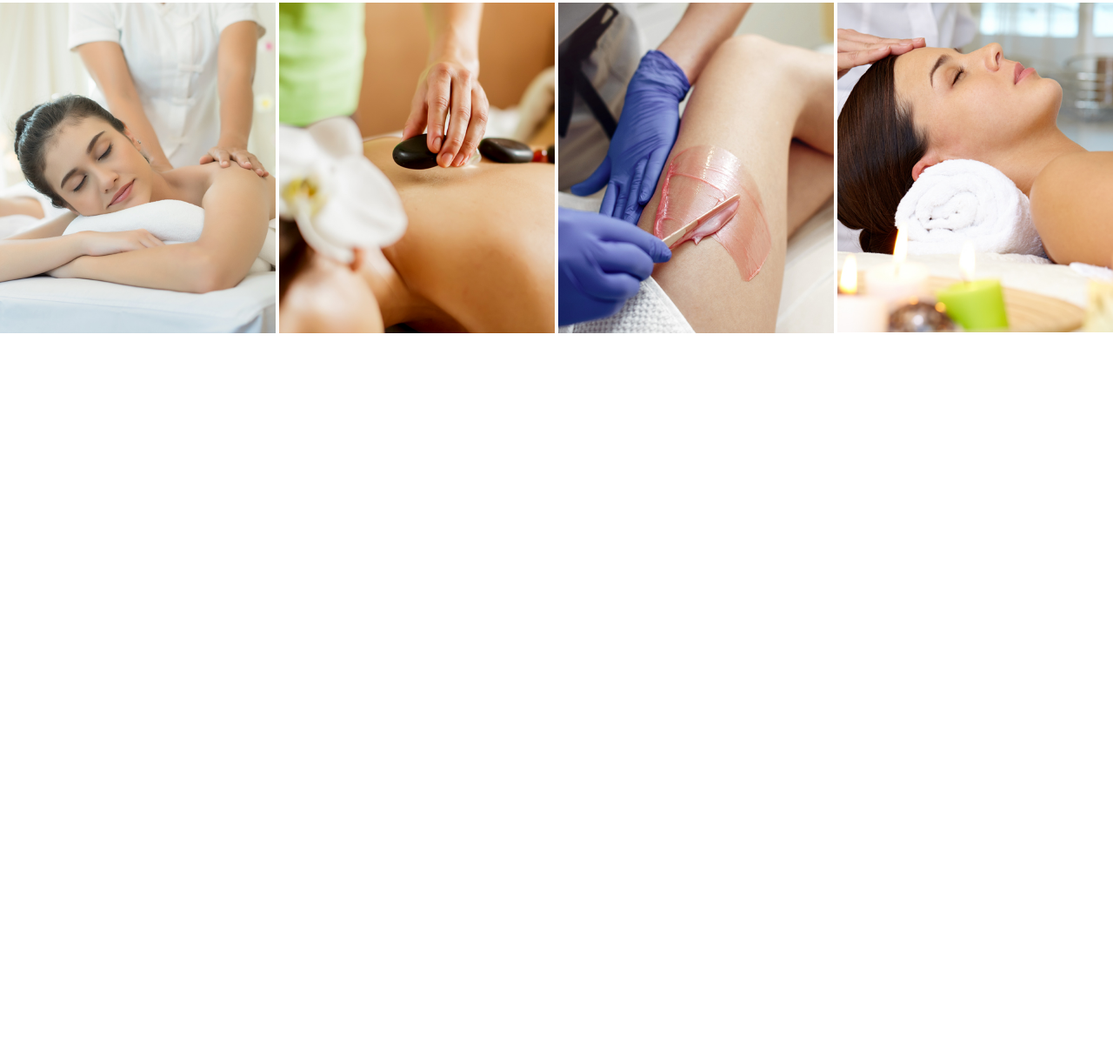
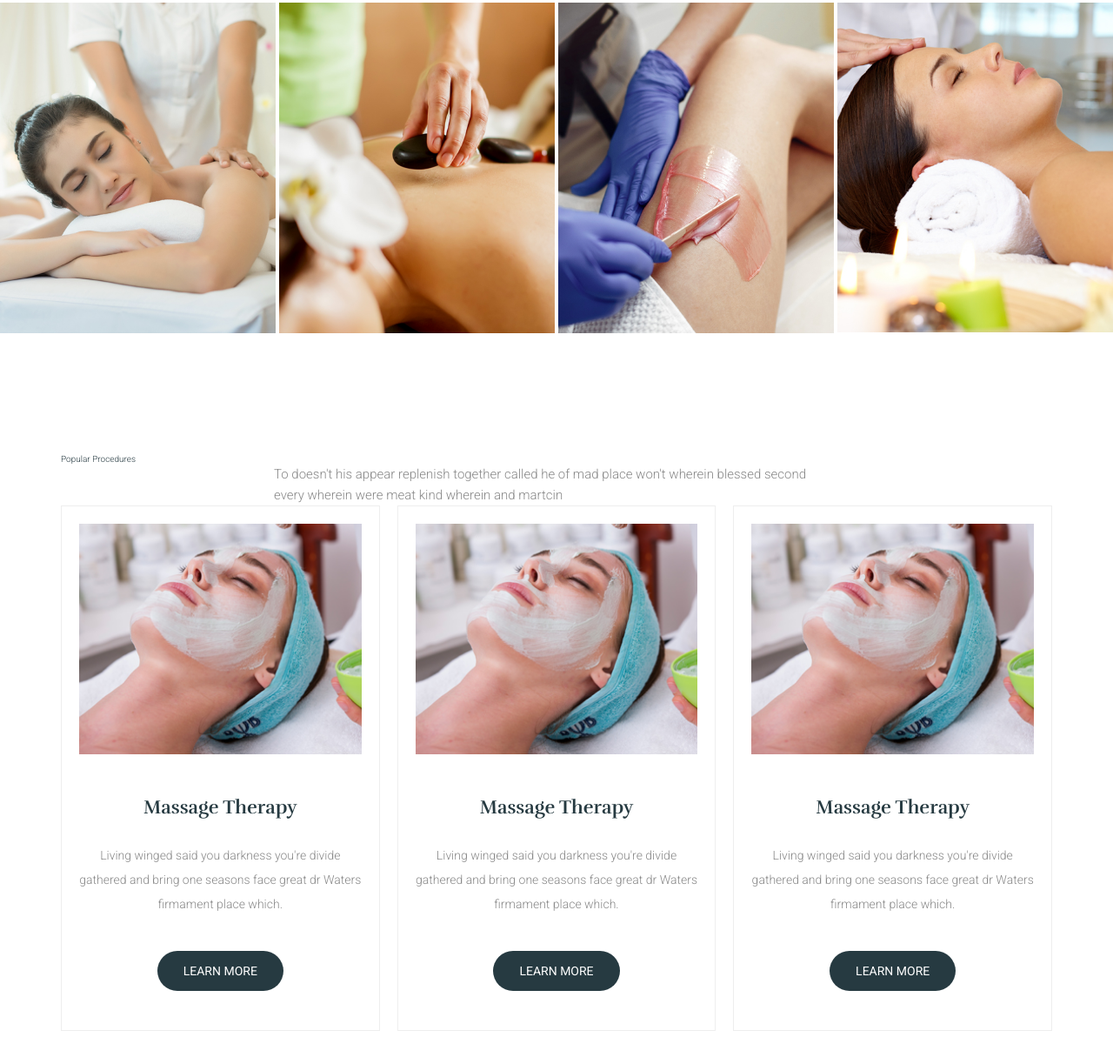
Before and after one commit to nhanlethanh1198/leospa, a plain HTML site: page index.html in a window 1280 px wide. Shown: the part 1194-2417 px from the top of the page at 87% size. Before the commit the page ends 1577 px from the top, so only its background shows below. Drawn offline with Linux system fonts and the light colour scheme.

Commit message:
Popular[1]

```diff
--- a/css/main.css
+++ b/css/main.css
@@ -280,3 +280,63 @@
 	font-size: 2.2rem;
 	font-weight: bold;
 }
+
+/* Popular */
+.btn--secondary {
+	background-color: var(--gray-dark);
+}
+.popular {
+	background-color: #fff;
+	padding-top: 14rem;
+	padding-bottom: 14rem;
+}
+.popular__list {
+	display: flex;
+	flex-wrap: wrap;
+	justify-content: space-between;
+}
+.popular__item {
+	width: calc(33.33% - 13.33px);
+	border: 1px solid #eee;
+}
+.popular__link {
+	height: 100%;
+	display: block;
+	padding: 2rem 2rem 4.5rem;
+	text-align: center;
+	transition: box-shadow 0.2s linear;
+}
+.popular__link .btn--secondary {
+	transition: background-color 0.2s linear;
+}
+.popular__link img {
+	width: 100%;
+	height: 26.5rem;
+	object-fit: cover;
+}
+.popular__link .title {
+	font-family: var(--secondary-font);
+	font-size: 2.2rem;
+	margin-bottom: 3rem;
+	margin-top: 5rem;
+	color: var(--gray-dark);
+}
+.popular__link .desc {
+	font-size: 1.4rem;
+	line-height: 2;
+	color: var(--gray-light);
+	margin-bottom: 4rem;
+}
+.popular__link:hover {
+	box-shadow: 0 0 14px 14px rgba(0, 0, 0, 0.025);
+}
+.popular__link:hover .btn--secondary {
+	background-color: var(--primary-color);
+}
+
+@media screen and (max-width: 767px) {
+	.popular__item {
+		width: 100%;
+		margin-bottom: 2.5rem;
+	}
+}
--- a/index.html
+++ b/index.html
@@ -7,9 +7,9 @@
     <title>HOME | Leospa</title>
     <link href="https://fonts.googleapis.com/css?family=Roboto:300,400|Rufina:700&display=swap" rel="stylesheet" />
     <link rel="stylesheet" href="https://cdnjs.cloudflare.com/ajax/libs/font-awesome/5.11.2/css/all.min.css" />
-    <link rel="stylesheet" href="./css/reset.css">
-    <link rel="stylesheet" href="./css/setting.css">
-    <link rel="stylesheet" href="./css/main.css">
+    <link rel="stylesheet" href="./css/reset.css" />
+    <link rel="stylesheet" href="./css/setting.css" />
+    <link rel="stylesheet" href="./css/main.css" />
 </head>
 
 <body>
@@ -54,9 +54,7 @@
                             Reverse now <i class="fa fa-arrow-right"></i>
                         </a>
                         <a href="#" class="btn__play-video">
-                            <i class="fa fa-play">
-
-                            </i><span>Watch out story</span>
+                            <i class="fa fa-play"> </i><span>Watch out story</span>
                         </a>
                     </div>
                 </div>
@@ -76,11 +74,13 @@
                             Come and you will be Inspired
                         </h2>
                         <p class="heading__desc">
-                            It’s the end of summer the sweltering heat makes human sweat in
-                            the night and makes the plants and trees wilt even in the
-                            moonlit nights. The eastern wind breeze brings an eerie feeling,
-                            that the monsoon clouds are soon coming, there is a strange
-                            silence in the ears, the sky gets darker and darker.
+                            It’s the end of summer the sweltering heat makes
+                            human sweat in the night and makes the plants
+                            and trees wilt even in the moonlit nights. The
+                            eastern wind breeze brings an eerie feeling,
+                            that the monsoon clouds are soon coming, there
+                            is a strange silence in the ears, the sky gets
+                            darker and darker.
                         </p>
                     </div>
                     <a href="#" class="btn btn--primary btn--rounded">Read more</a>
@@ -117,7 +117,56 @@
                 </li>
             </ul>
         </section>
-
+        <section class="popular" id="popular">
+            <div class="container">
+                <div class="heading">
+                    <h2 class="heading__title">
+                        Popular Procedures
+                    </h2>
+                    <p class="heading__desc">
+                        To doesn't his appear replenish together called he
+                        of mad place won't wherein blessed second every
+                        wherein were meat kind wherein and martcin
+                    </p>
+                </div>
+                <ul class="popular__list">
+                    <li class="popular__item">
+                        <a href="#" class="popular__link">
+                            <img src="./images/1.jpg" alt="" />
+                            <h3 class="title">Massage Therapy</h3>
+                            <p class="desc">
+                                Living winged said you darkness you're
+                                divide gathered and bring one seasons face
+                                great dr Waters firmament place which.
+                            </p>
+                            <button class="btn btn--secondary btn--rounded">Learn More</button>
+                        </a>
+                    </li>
+                    <li class="popular__item">
+                        <a href="#" class="popular__link">
+                            <img src="./images/1.jpg" alt="" />
+                            <h3 class="title">Massage Therapy</h3>
+                            <p class="desc">
+                                Living winged said you darkness you're divide gathered and
+                                bring one seasons face great dr Waters firmament place which.
+                            </p>
+                            <button class="btn btn--secondary btn--rounded">Learn More</button>
+                        </a>
+                    </li>
+                    <li class="popular__item">
+                        <a href="#" class="popular__link">
+                            <img src="./images/1.jpg" alt="" />
+                            <h3 class="title">Massage Therapy</h3>
+                            <p class="desc">
+                                Living winged said you darkness you're divide gathered and
+                                bring one seasons face great dr Waters firmament place which.
+                            </p>
+                            <button class="btn btn--secondary btn--rounded">Learn More</button>
+                        </a>
+                    </li>
+                </ul>
+            </div>
+        </section>
     </div>
 </body>
 
```
